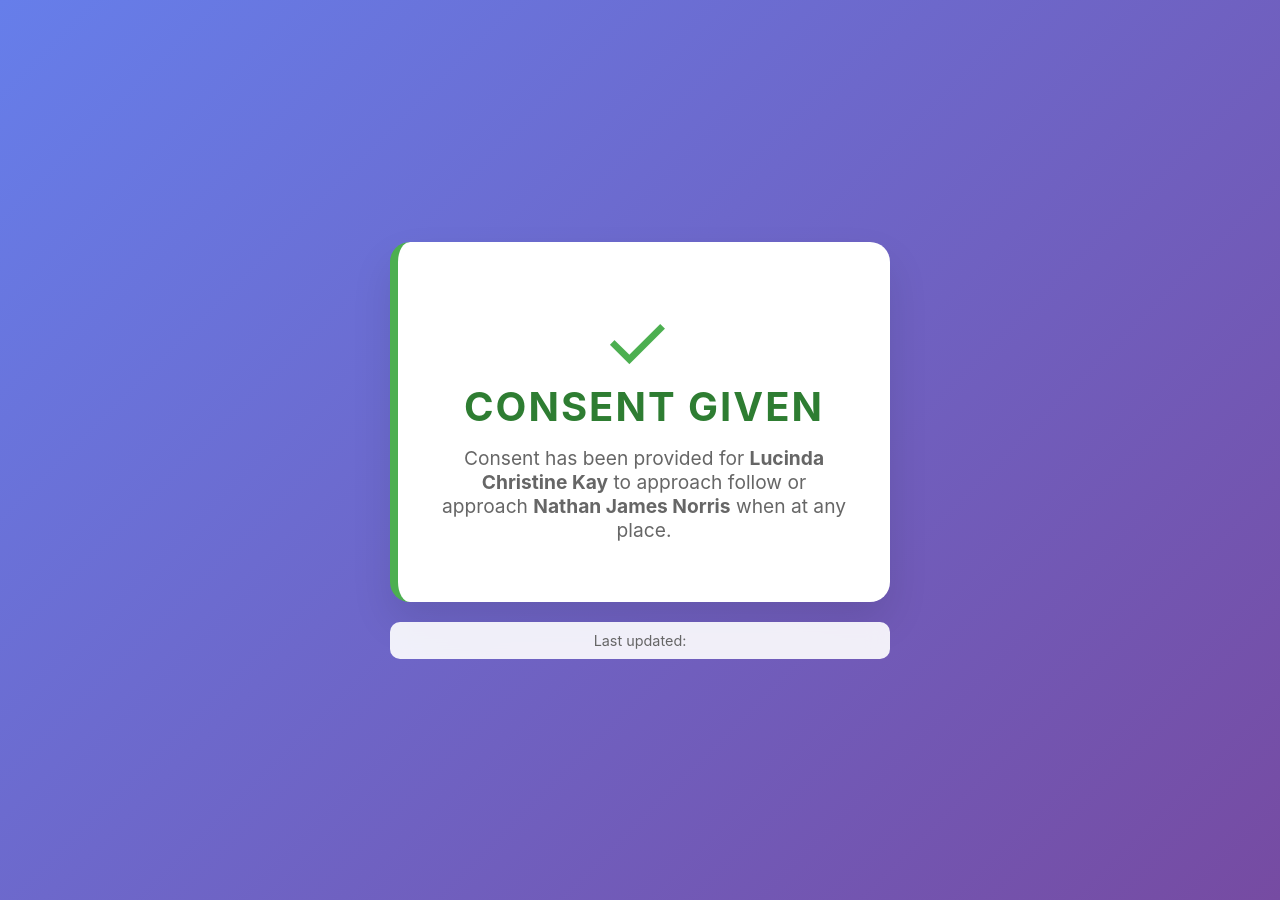
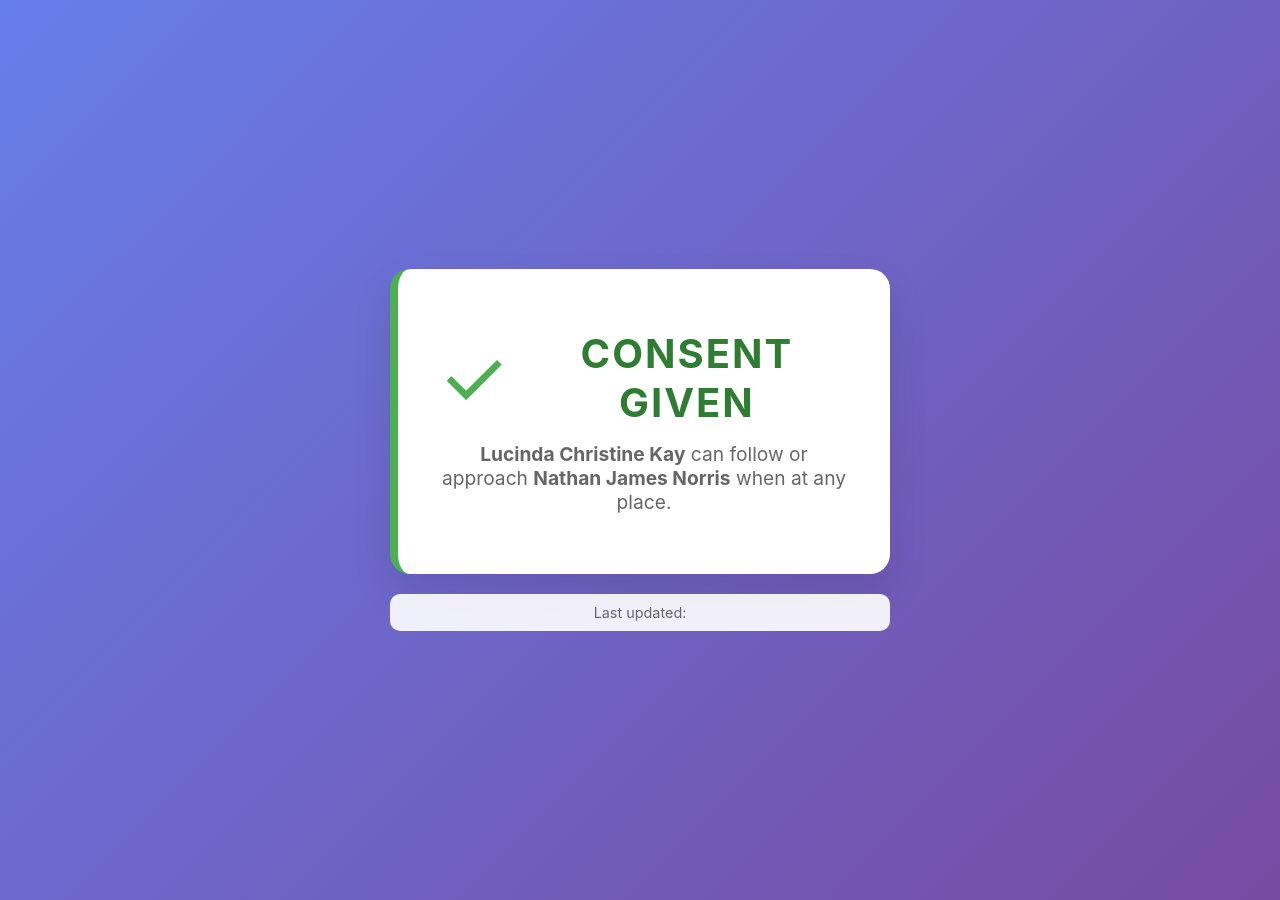
Before and after one commit to nathanjnorris/consent, a Jekyll site: the page built from index.html, in a window 1280 px wide. Built offline with Jekyll 4.4.1, drawn with Linux system fonts in a browser that asks for light colours.

Commit message:
fix: how the timestamp and status-header displays (#4)

```diff
--- a/_layouts/default.html
+++ b/_layouts/default.html
@@ -52,14 +52,17 @@
             border-left: 8px solid #f44336;
         }
 
+        .status-header {
+            display: flex;
+            align-items: center;
+            justify-content: center;
+            margin-bottom: 15px;
+        }
+
         .status-icon {
             font-size: 80px;
-            margin-bottom: 20px;
             line-height: 1;
-            display: inline-block;
             margin-right: 15px;
-            margin-bottom: 0;
-            vertical-align: middle;
         }
 
         .status-given .status-icon {
@@ -72,12 +75,9 @@
 
         h1 {
             font-size: 2.5em;
-            margin-bottom: 15px;
             font-weight: 700;
             letter-spacing: 2px;
-            display: inline-block;
-            vertical-align: middle;
-            margin-bottom: 0;
+            margin: 0;
         }
 
         .status-given h1 {
@@ -91,8 +91,7 @@
         .status-message {
             font-size: 1.2em;
             color: #666;
-            margin-bottom: 0;
-            margin-top: 15px;
+            margin: 0;
         }
 
         .last-updated {
--- a/index.html
+++ b/index.html
@@ -5,13 +5,17 @@ layout: default
 <div class="status-container">
   <div class="status-display {% if site.consent_status == 'given' %}status-given{% else %}status-withdrawn{% endif %}">
     {% if site.consent_status == "given" %}
-      <div class="status-icon">✓</div>
-      <h1>CONSENT GIVEN</h1>
-      <p class="status-message">Consent has been provided for <b>Lucinda Christine Kay</b> to approach follow or approach <b>Nathan James Norris</b> when at any place.</p>
+      <div class="status-header">
+        <div class="status-icon">✓</div>
+        <h1>CONSENT GIVEN</h1>
+      </div>
+      <p class="status-message"><b>Lucinda Christine Kay</b> can follow or approach <b>Nathan James Norris</b> when at any place.</p>
     {% else %}
-      <div class="status-icon">✗</div>
-      <h1>CONSENT WITHDRAWN</h1>
-      <p class="status-message">Consent has been withdrawn for <b>Lucinda Christine Kay</b> to approach follow or approach <b>Nathan James Norris</b> when at any place.</p>
+      <div class="status-header">
+        <div class="status-icon">✗</div>
+        <h1>CONSENT WITHDRAWN</h1>
+      </div>
+      <p class="status-message"><b>Lucinda Christine Kay</b> cannot follow or approach <b>Nathan James Norris</b> when at any place.</p>
     {% endif %}
   </div>
 
```
Also changed, not shown: other parts of _layouts/default.html (+2 -2 lines).
